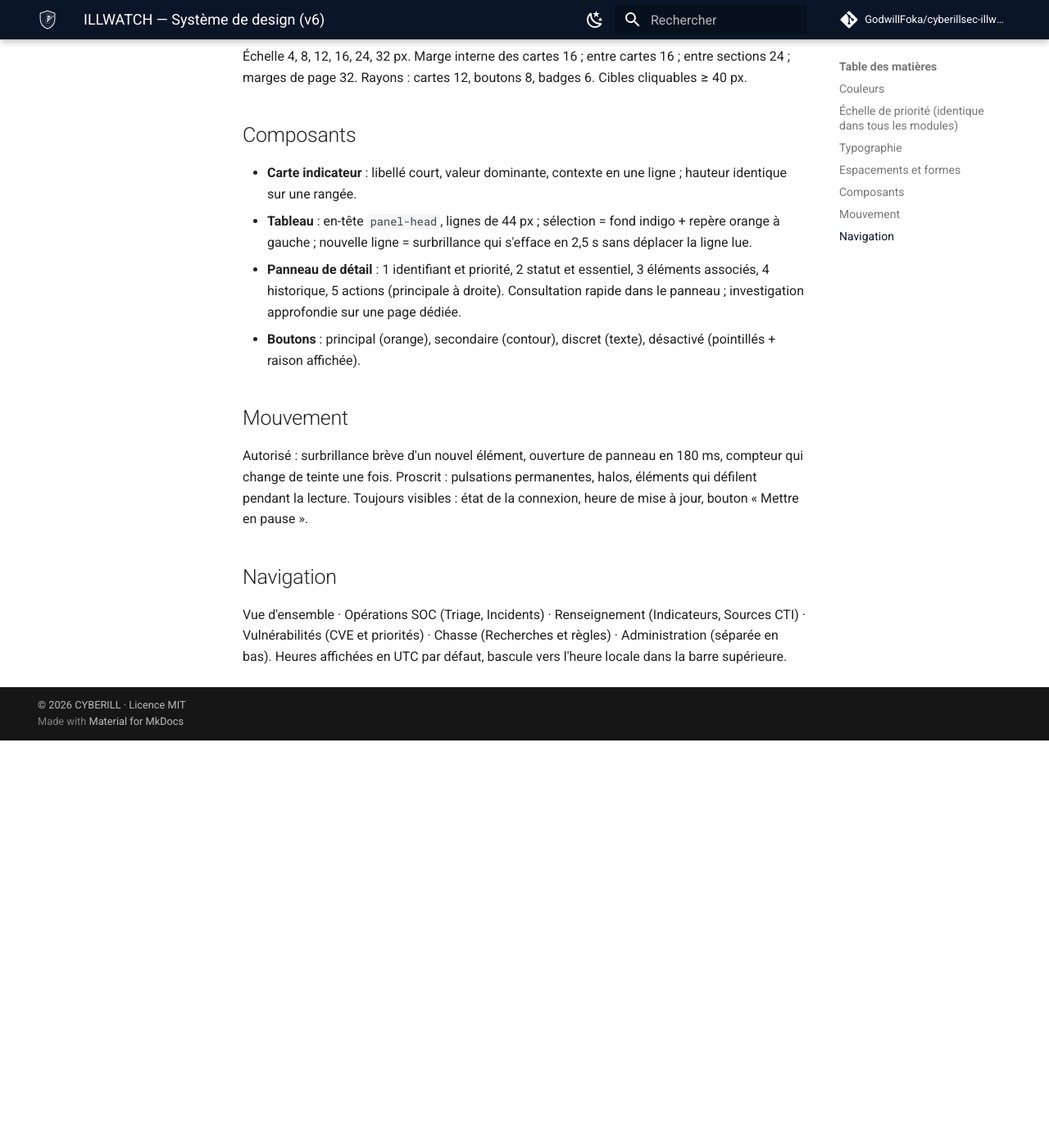
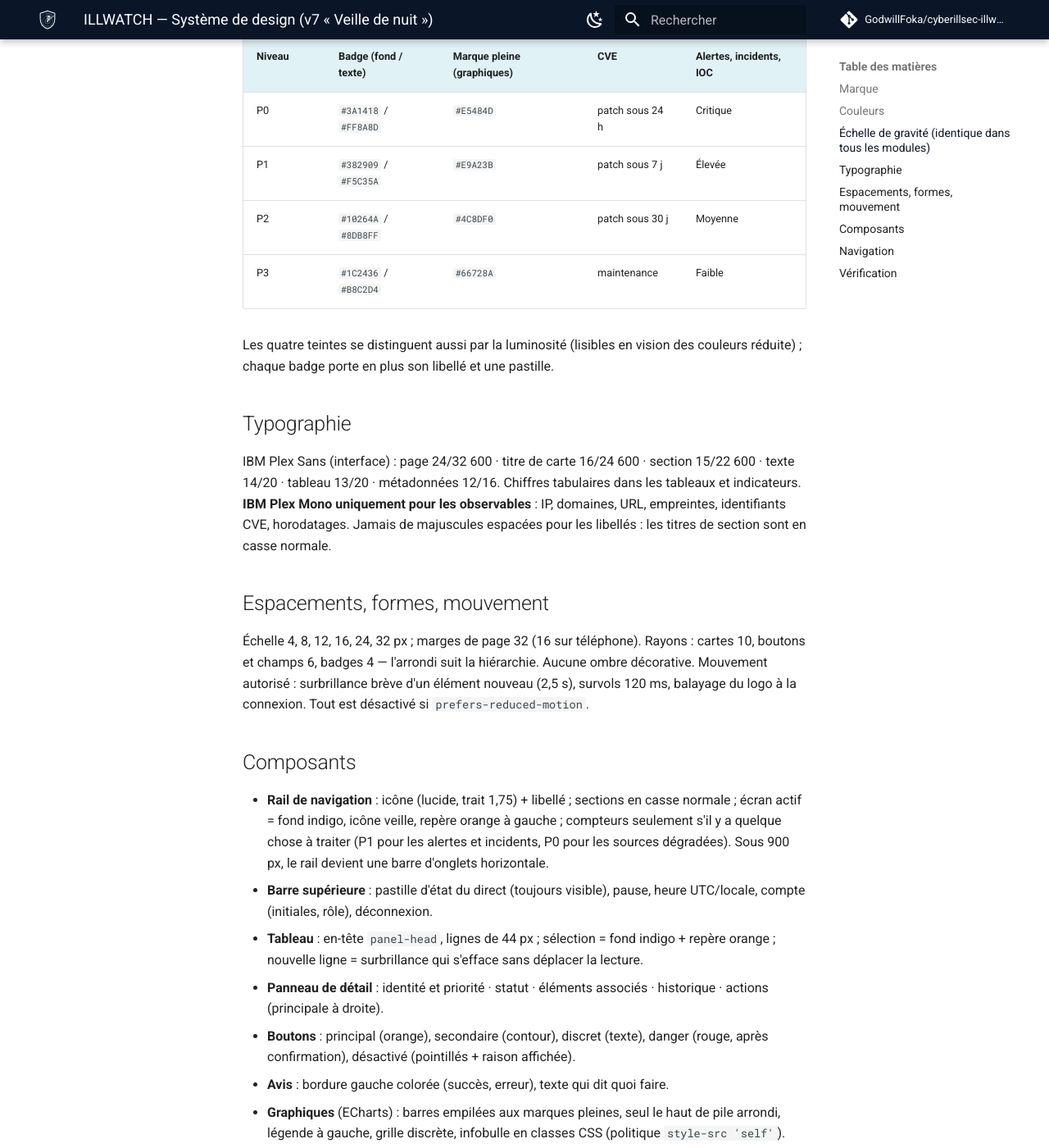
Before and after one commit to GodwillFoka/cyberillsec-illwatch, an MkDocs documentation site: the page built from docs/DESIGN_SYSTEM.md, in a window 1280 px wide and 1400 px high, scrolled down 1699 px. Shown: the whole window at 82% size. Built offline with MkDocs 1.6.1 and Material for MkDocs 9.7.7, drawn with Linux system fonts in a browser that asks for light colours; comment, search, counter and statistics services are not loaded; before the commit the page ends 2602 px from its top, so only the background shows below that; some of the changed text lies outside the part shown.

Commit message:
Refonte v7 : corrections relevées sur les captures ; système de design v7 documenté
- Panneaux de détail IOC et CVE : la liste « associer à un incident »
  n'élargit plus le panneau au-delà de l'écran (select plafonné, grilles
  à largeur minimale nulle).
- Tableaux : cellules sans retour à la ligne, défilement dans la carte ;
  signaux CVE en étiquettes compactes (avec infobulle).
- Téléphone : la pastille du direct garde son point, le texte reste lu par
  les lecteurs d'écran ; « Nouvelle » visible sur une ligne sélectionnée ;
  balayage de la connexion plus discret.
- docs/DESIGN_SYSTEM.md : v7 (marque, couleurs et contrastes, gravité,
  typographie, composants, vérification par captures).

Co-Authored-By: Claude Opus 5.5 <noreply@anthropic.com>
Claude-Session: https://claude.ai/code/session_019mR9fmNeD2bahG2RQEiayh

```diff
--- a/docs/DESIGN_SYSTEM.md
+++ b/docs/DESIGN_SYSTEM.md
@@ -1,70 +1,98 @@
-# ILLWATCH — Système de design (v6)
+# ILLWATCH — Système de design (v7 « Veille de nuit »)
 
-Adopté le 08/10/2026 (ADR-016). Référence visuelle : canevas « ILLWATCH — Maquette v6 (système de
-design) ». Principes : clarté opérationnelle, densité maîtrisée, cohérence, sobriété. La couleur et le
-mouvement transmettent une information ; ils ne décorent jamais.
+v6 adoptée le 08/10/2026 (ADR-016) ; **v7 le 11/10/2026** : nouveau logo, IBM Plex, icônes de
+navigation, palette recalibrée, graphiques en couleurs pleines. Référence vivante :
+`frontend/src/styles/tokens.css` (jetons) et `base.css` (composants).
+
+**Idée directrice.** ILLWATCH est un poste de veille : des analystes y passent des heures, souvent
+de nuit. Les surfaces sont un bleu nuit calme plutôt qu'un noir pur ; la couleur ne sert qu'à
+informer. Trois couleurs ont un sens fixe, partout :
+
+- **violet « veille »** : où vous êtes, ce qui est sélectionné, ce qui a le focus ;
+- **orange « signal »** : l'action principale (une par vue) et le repère de sélection ;
+- **échelle P0–P3** : la gravité, et rien d'autre.
+
+La confiance d'un IOC (ADR-017) n'utilise pas l'échelle de gravité : jauge violette à 5 crans.
+
+## Marque
+
+Logo : un œil dont l'iris est un balayage radar orange (`components/Logo.tsx`, favicon identique).
+Mot-symbole « ILLWATCH » en IBM Plex Sans 700, approche 0,08 em, avec « par CYBERILLSEC » dessous.
+L'écran de connexion est le seul endroit où la marque prend de la place : cercles de portée et un
+seul tour de balayage au chargement (supprimé si l'utilisateur réduit les animations).
 
 ## Couleurs
 
-| Jeton | Valeur | Usage |
-|---|---|---|
-| `bg` | `#0A0E1A` | fond de page |
-| `panel` | `#121A2B` | cartes, panneaux |
-| `panel-head` | `#0F1626` | en-têtes de tableau, champs |
-| `line` | `#222C42` | bordures |
-| `nav` | `#0D1220` | menu latéral, barre supérieure |
-| `text` | `#ECEFF5` | texte principal |
-| `muted` | `#A3ACBF` | texte secondaire (contraste ≈ 7:1 sur `panel`) |
-| `indigo` | `#20155C` | identité CYBERILLSEC : page active, ligne sélectionnée, filtre actif |
-| `indigo-light` | `#9D8CFF` | liens, focus clavier, courbes |
-| `orange` | `#E6681B` | action principale (une par vue), repère de sélection ; texte `#1B0D04` dessus |
-| `critical` | `#E5484D` | P0 / critique uniquement |
-| `success` | `#3FB27F` | état sain uniquement |
-| `warning` | `#F2B33D` | direct en pause ou en reconnexion (pastille de la barre supérieure) |
-| `grid` | `#1A2236` | lignes de grille des graphiques (plus discrètes que `line`) |
+| Jeton | Valeur | Usage | Contraste |
+|---|---|---|---|
+| `bg` (encre) | `#0A0F1C` | fond de page | |
+| `nav` | `#0C1222` | rail, barre supérieure | |
+| `panel` (ardoise) | `#111A2C` | cartes, panneaux | |
+| `panel-head` | `#0E1627` | en-têtes de tableau, champs | |
+| `panel-raise` | `#172238` | survol | |
+| `line` | `#1F2A42` | traits | |
+| `grid` | `#18223A` | grille des graphiques | |
+| `text` (givre) | `#E6EBF5` | texte principal | 14,5:1 |
+| `muted` | `#97A3BA` | texte secondaire | 6,8:1 |
+| `faint` | `#6E7A93` | désactivé, exemples de saisie uniquement | 4,0:1 |
+| `indigo` | `#2A1F78` | élément actif, ligne sélectionnée, filtre actif | blanc 13,4:1 |
+| `indigo-light` (veille) | `#8E80FF` | liens, focus, jauge de confiance | 5,5:1 |
+| `orange` (signal) | `#F27A2E` | action principale, repère ; texte `#1A0B02` | 7,0:1 |
+| `critical` / `success` / `warning` | `#E5484D` / `#3FB27F` / `#F2B33D` | états | |
 
-## Échelle de priorité (identique dans tous les modules)
+## Échelle de gravité (identique dans tous les modules)
 
-| Badge | Fond / texte | CVE | Alertes, incidents, IOC |
-|---|---|---|---|
-| P0 | `#3B1518` / `#FF9B9E` | patch sous 24 h | Critique |
-| P1 | `#3A2C0C` / `#F7CB70` | patch sous 7 j | Élevée |
-| P2 | `#122848` / `#9BC2FF` | patch sous 30 j | Moyenne |
-| P3 | `#1E2535` / `#C6CDD9` | maintenance | Faible |
+| Niveau | Badge (fond / texte) | Marque pleine (graphiques) | CVE | Alertes, incidents, IOC |
+|---|---|---|---|---|
+| P0 | `#3A1418` / `#FF8A8D` | `#E5484D` | patch sous 24 h | Critique |
+| P1 | `#382909` / `#F5C35A` | `#E9A23B` | patch sous 7 j | Élevée |
+| P2 | `#10264A` / `#8DB8FF` | `#4C8DF0` | patch sous 30 j | Moyenne |
+| P3 | `#1C2436` / `#B8C2D4` | `#66728A` | maintenance | Faible |
 
-États : Nouvelle (indigo), Acquittée (P3), En analyse (P2), Confinement (P1), Clôturé / sain (succès).
+Les quatre teintes se distinguent aussi par la luminosité (lisibles en vision des couleurs
+réduite) ; chaque badge porte en plus son libellé et une pastille.
 
 ## Typographie
 
-Inter : page 24/32 (600) · carte 16/24 (600) · texte 14/20 · tableau 13/20 · métadonnées 12/16 ·
-libellé de section 11/16 majuscules espacées. JetBrains Mono : IP, domaines, URL, empreintes, CVE,
-horodatages.
+IBM Plex Sans (interface) : page 24/32 600 · titre de carte 16/24 600 · section 15/22 600 ·
+texte 14/20 · tableau 13/20 · métadonnées 12/16. Chiffres tabulaires dans les tableaux et
+indicateurs. **IBM Plex Mono uniquement pour les observables** : IP, domaines, URL, empreintes,
+identifiants CVE, horodatages. Jamais de majuscules espacées pour les libellés : les titres de
+section sont en casse normale.
 
-## Espacements et formes
+## Espacements, formes, mouvement
 
-Échelle 4, 8, 12, 16, 24, 32 px. Marge interne des cartes 16 ; entre cartes 16 ; entre sections 24 ;
-marges de page 32. Rayons : cartes 12, boutons 8, badges 6. Cibles cliquables ≥ 40 px.
+Échelle 4, 8, 12, 16, 24, 32 px ; marges de page 32 (16 sur téléphone). Rayons : cartes 10,
+boutons et champs 6, badges 4 — l'arrondi suit la hiérarchie. Aucune ombre décorative.
+Mouvement autorisé : surbrillance brève d'un élément nouveau (2,5 s), survols 120 ms, balayage
+du logo à la connexion. Tout est désactivé si `prefers-reduced-motion`.
 
 ## Composants
 
-- **Carte indicateur** : libellé court, valeur dominante, contexte en une ligne ; hauteur identique sur
-  une rangée.
-- **Tableau** : en-tête `panel-head`, lignes de 44 px ; sélection = fond indigo + repère orange à
-  gauche ; nouvelle ligne = surbrillance qui s'efface en 2,5 s sans déplacer la ligne lue.
-- **Panneau de détail** : 1 identifiant et priorité, 2 statut et essentiel, 3 éléments associés,
-  4 historique, 5 actions (principale à droite). Consultation rapide dans le panneau ; investigation
-  approfondie sur une page dédiée.
-- **Boutons** : principal (orange), secondaire (contour), discret (texte), désactivé (pointillés + raison
-  affichée).
-
-## Mouvement
-
-Autorisé : surbrillance brève d'un nouvel élément, ouverture de panneau en 180 ms, compteur qui change
-de teinte une fois. Proscrit : pulsations permanentes, halos, éléments qui défilent pendant la lecture.
-Toujours visibles : état de la connexion, heure de mise à jour, bouton « Mettre en pause ».
+- **Rail de navigation** : icône (lucide, trait 1,75) + libellé ; sections en casse normale ;
+  écran actif = fond indigo, icône veille, repère orange à gauche ; compteurs seulement s'il y a
+  quelque chose à traiter (P1 pour les alertes et incidents, P0 pour les sources dégradées).
+  Sous 900 px, le rail devient une barre d'onglets horizontale.
+- **Barre supérieure** : pastille d'état du direct (toujours visible), pause, heure UTC/locale,
+  compte (initiales, rôle), déconnexion.
+- **Tableau** : en-tête `panel-head`, lignes de 44 px ; sélection = fond indigo + repère orange ;
+  nouvelle ligne = surbrillance qui s'efface sans déplacer la lecture.
+- **Panneau de détail** : identité et priorité · statut · éléments associés · historique ·
+  actions (principale à droite).
+- **Boutons** : principal (orange), secondaire (contour), discret (texte), danger (rouge, après
+  confirmation), désactivé (pointillés + raison affichée).
+- **Avis** : bordure gauche colorée (succès, erreur), texte qui dit quoi faire.
+- **Graphiques** (ECharts) : barres empilées aux marques pleines, seul le haut de pile arrondi,
+  légende à gauche, grille discrète, infobulle en classes CSS (politique `style-src 'self'`).
 
 ## Navigation
 
 Vue d'ensemble · Opérations SOC (Triage, Incidents) · Renseignement (Indicateurs, Sources CTI) ·
-Vulnérabilités (CVE et priorités) · Chasse (Recherches et règles) · Administration (séparée en bas).
-Heures affichées en UTC par défaut, bascule vers l'heure locale dans la barre supérieure.
+Vulnérabilités (CVE et priorités) · Détection (Chasse) · Administration (administrateurs, en bas).
+Heures en UTC par défaut, bascule vers l'heure locale dans la barre supérieure.
+
+## Vérification
+
+Chaque modification de l'interface passe par le workflow « Préproduction » : la pile de
+production tourne derrière Caddy, chaque écran est capturé (grand écran et téléphone) et publié
+sur la branche `captures`. Une erreur d'écran, de console ou une violation CSP fait échouer la CI.
```
Also changed, not shown: frontend/src/pages/Cves.tsx (+12 -2 lines), frontend/src/styles/base.css (+70 -1 lines), 1 other file.
